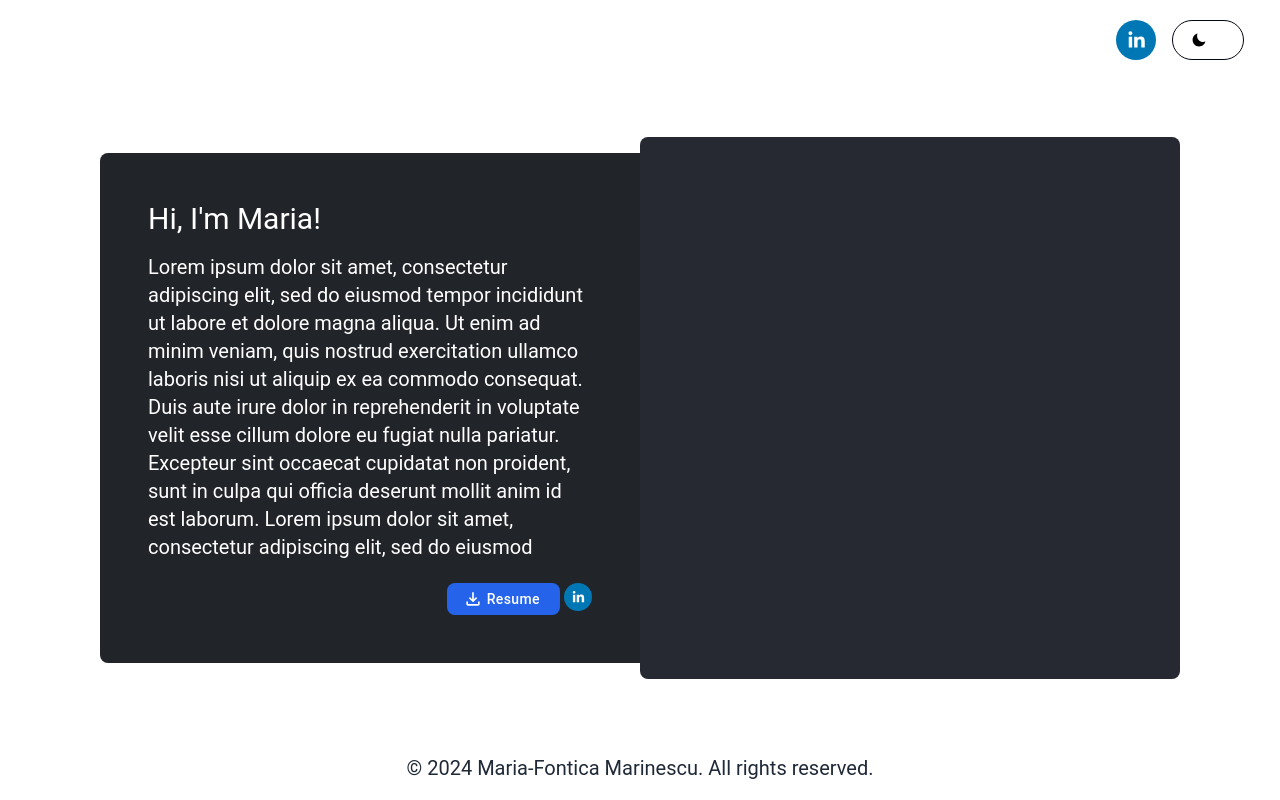
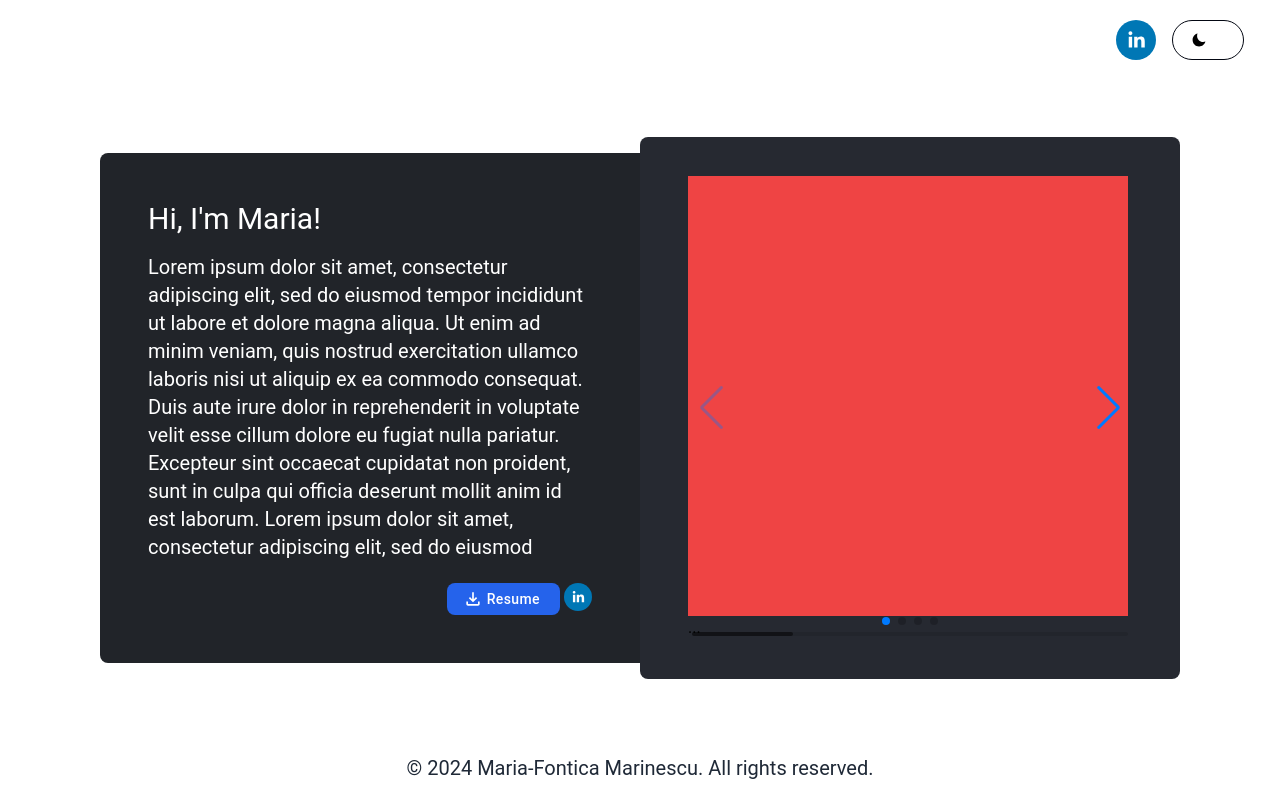
Before and after one commit to mariamarinescu/mmarinescu, a React (Vite) app: page / in a window 1280 px wide. Built offline with nearby package versions, Linux system fonts and the light colour scheme.

Commit message:
Add PresentationDetailsCard Swiper component

```diff
--- a/src/modules/app/dashboard/components/introductionCards/IntroductionDetailsCard.tsx
+++ b/src/modules/app/dashboard/components/introductionCards/IntroductionDetailsCard.tsx
@@ -1,11 +1,39 @@
 import clsx from 'clsx';
+// Import Swiper styles
+import 'swiper/css';
+import 'swiper/css/navigation';
+import 'swiper/css/pagination';
+import 'swiper/css/scrollbar';
+import { A11y, Navigation, Pagination, Scrollbar } from 'swiper/modules';
+import { Swiper, SwiperSlide } from 'swiper/react';
 
 interface IntroductionDetailsCardProps {
   style?: string;
 }
 
+const content = () => <div className="w-[440px] h-[440px] bg-red-500" />;
+
 export const IntroductionDetailsCard: React.FC<
   IntroductionDetailsCardProps
 > = ({ style }) => {
-  return <div className={clsx(style, 'h-full bg-lighter-gray-1')}></div>;
+  return (
+    <div className={clsx(style, 'h-full bg-lighter-gray-1 flex items-center')}>
+      <Swiper
+        modules={[Navigation, Pagination, Scrollbar, A11y]}
+        spaceBetween={50}
+        slidesPerView={1}
+        navigation
+        pagination={{ clickable: true }}
+        scrollbar={{ draggable: true }}
+        onSwiper={(swiper) => console.log(swiper)}
+        onSlideChange={() => console.log('slide change')}
+      >
+        <SwiperSlide>{content}</SwiperSlide>
+        <SwiperSlide>{content}</SwiperSlide>
+        <SwiperSlide>{content}</SwiperSlide>
+        <SwiperSlide>{content}</SwiperSlide>
+        ...
+      </Swiper>
+    </div>
+  );
 };
```
